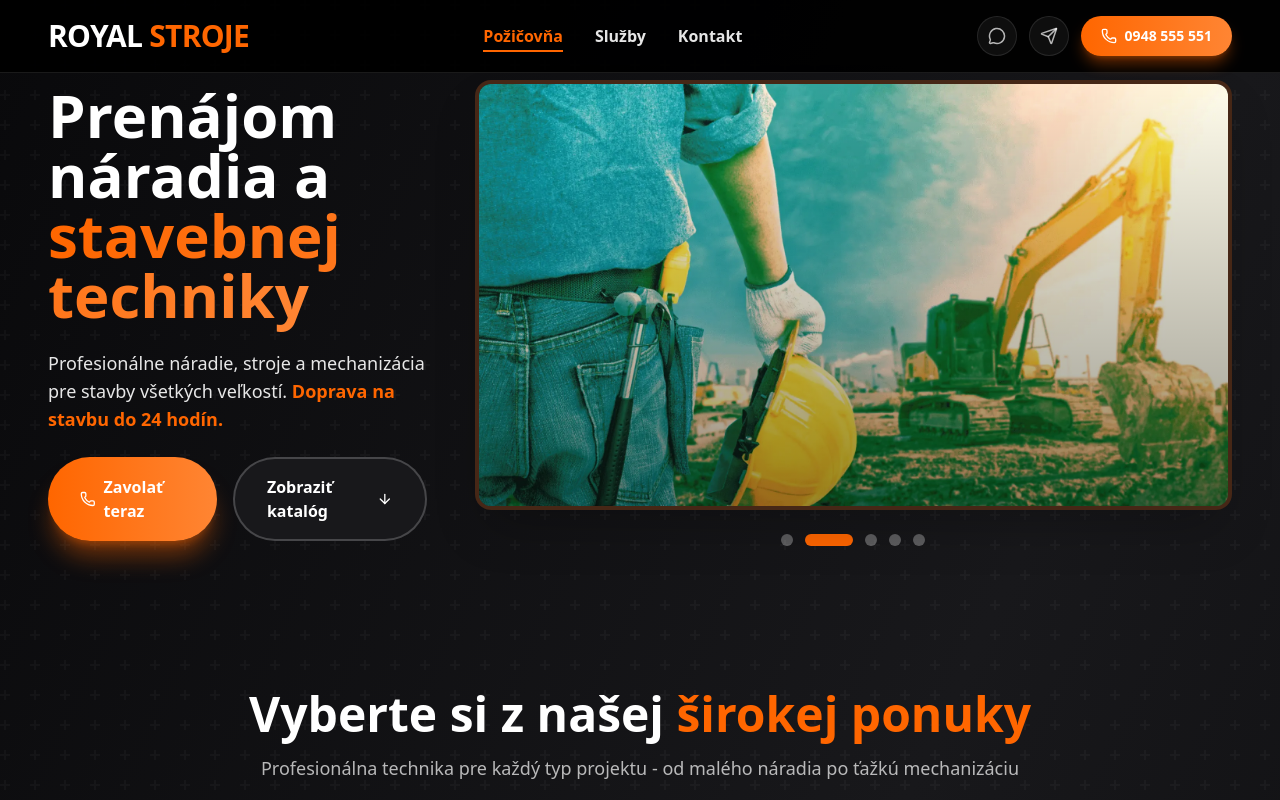
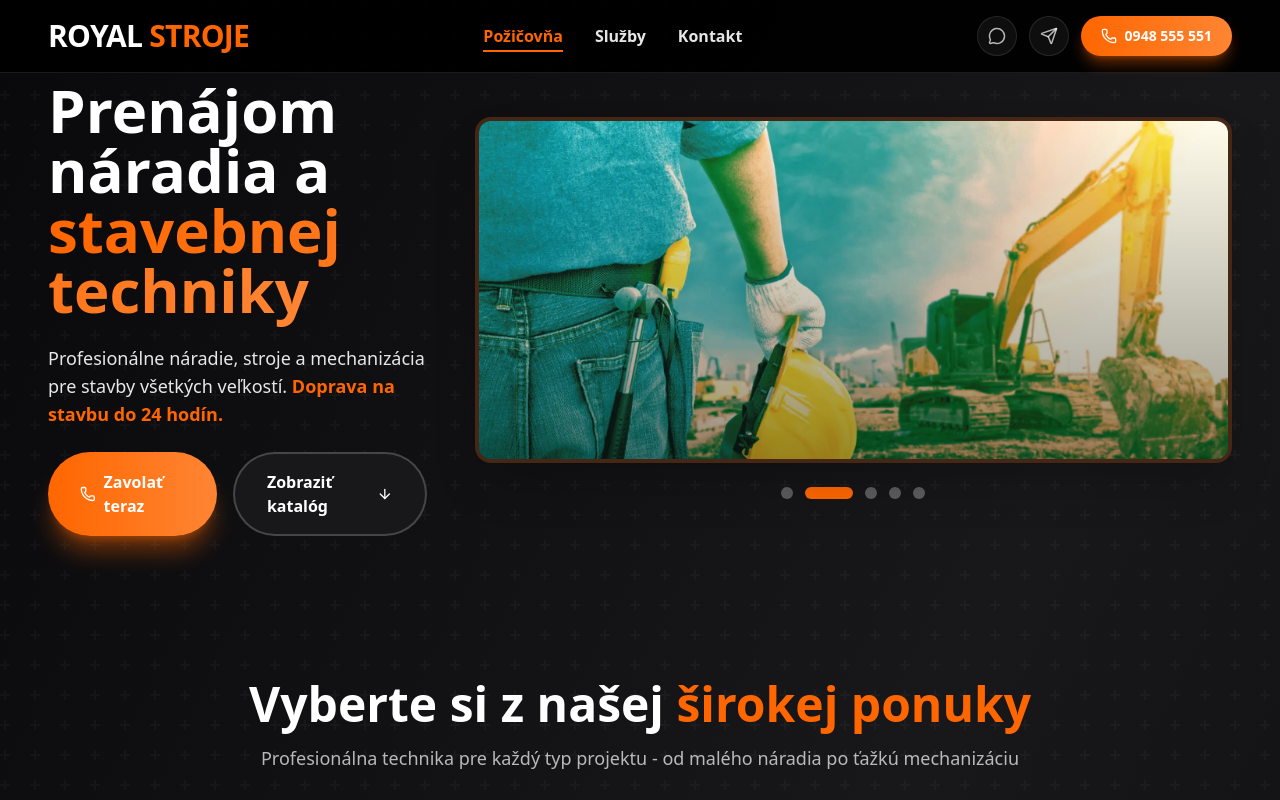
Before and after one commit to bugiiiii11/RoyalStroje, a React (Vite) app: page / in a window 1280 px wide. Shown: the top 800 px of the page. Built offline with nearby package versions, Linux system fonts and the light colour scheme.

Commit message:
uzsii obrazok

```diff
--- a/src/components/home/Hero.jsx
+++ b/src/components/home/Hero.jsx
@@ -70,7 +70,7 @@ export default function Hero() {
               {/* Image Container with Frame */}
               <div className="relative rounded-2xl overflow-hidden border-4 border-orange-primary/20 bg-zinc-900 shadow-2xl">
                 {/* Images */}
-                <div className="relative aspect-[16/9] overflow-hidden">
+                <div className="relative aspect-[16/7.2] overflow-hidden">
                   {slides.map((slide, index) => (
                     <div
                       key={slide.id}
```
